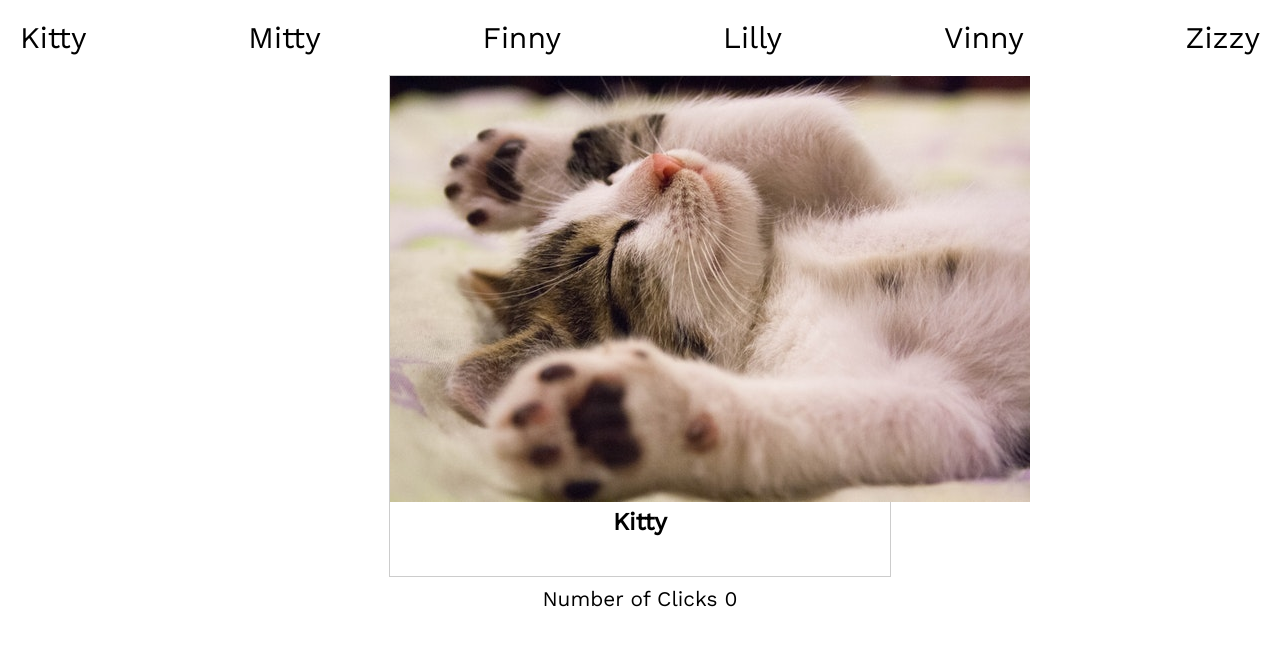
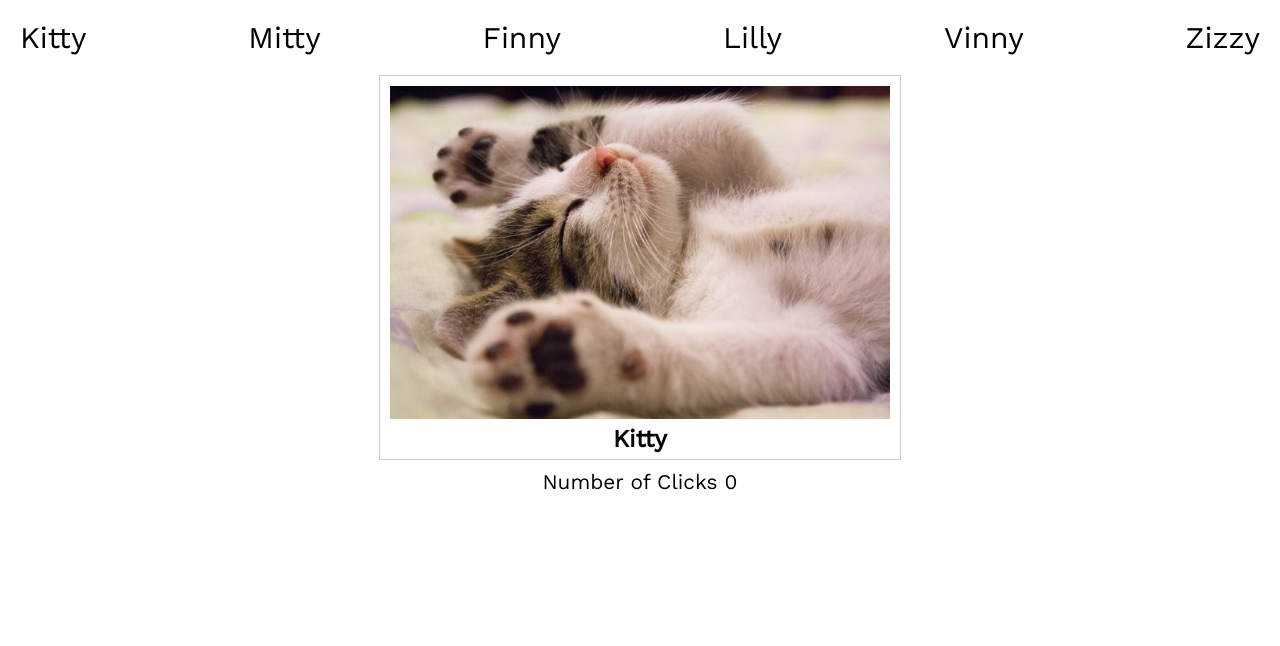
Before and after one commit to moonfallmaple/cat-clicker, a plain HTML site: page index.html in a window 1280 px wide. Both pictures are taken after a click on the item "Kitty". Drawn offline with nearby package versions, Linux system fonts and the light colour scheme.

Commit message:
Update style of display area and image

```diff
--- a/css/style.css
+++ b/css/style.css
@@ -31,11 +31,16 @@ li:hover {
 
 .cat-display {
 	max-width: 500px;
-	height: 500px;
+	height: 365px;
 	border: 1px solid #CCCCCC;
+	padding: 10px 10px 8px;
 	margin: 0 auto;
 }
 
 .container p {
 	margin-top: 10px;
 }
+
+img {
+	width: 100%;
+}
```
